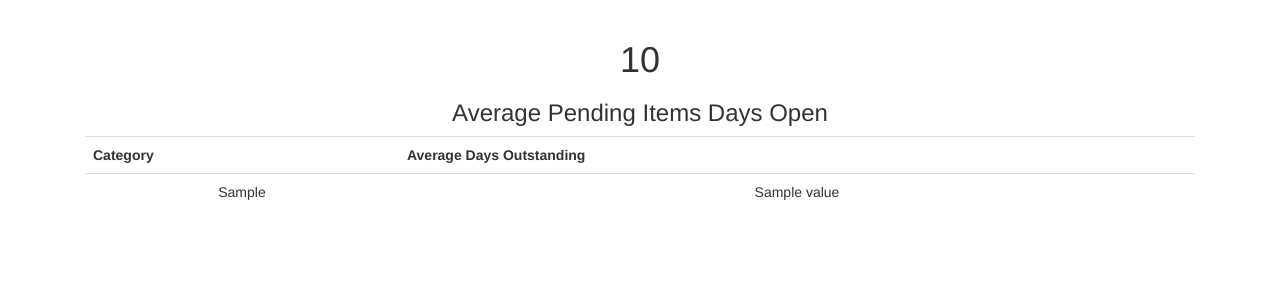
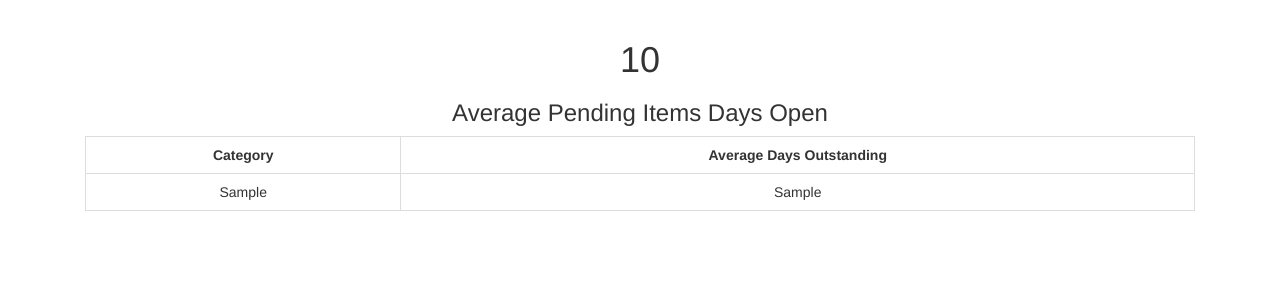
Before and after one commit to eric-oaktree/spat, a Django app: template reports/templates/reports/home.html in a window 1280 px wide. Shown: the part 51-351 px from the top of the page. Run offline with Django 3.2, Linux system fonts and the light colour scheme; the template is opened without the code that fills it: most values are stand-ins (such as "Sample title", 1, 10 or a date in 2020); some libraries are stand-ins or nearby versions.

Commit message:
basic reporting page updated

```diff
--- a/reports/templates/reports/home.html
+++ b/reports/templates/reports/home.html
@@ -5,15 +5,15 @@
   <h1>{{ all_average }}</h1>
   <h3>Average Pending Items Days Open</h3>
   <div>
-    <table class="table">
+    <table class="table table-bordered table-hover">
       <tr>
-        <th>Category</th>
-        <th>Average Days Outstanding</th>
+        <th class="text-center">Category</th>
+        <th class="text-center">Average Days Outstanding</th>
       </tr>
-      {% for c in cat_avg %}
+      {% for c, v in cat_avg.items %}
       <tr>
         <td>{{ c }}</td>
-        <td>{{ c.value }}</td>
+        <td>{{ v }}</td>
       </tr>
       {% empty %}
       <p>No data</p>
@@ -23,7 +23,7 @@
 </div>
 {% if request.user.is_superuser %}
 <hr>
-<div class="container-fluid text-center">
+<div class="container-fluid text-center table-hover">
   <a href="{% url 'reports:at_csv_dump' %}" class="btn btn-default" role="button"><span class="glyphicon glyphicon-download-alt" aria-hidden="true"></span>  AT CSV Dump</a>
 </div>
 {% endif %}
```
Also changed, not shown: reports/models.py (+7 -0 lines), reports/views.py (+8 -6 lines).
